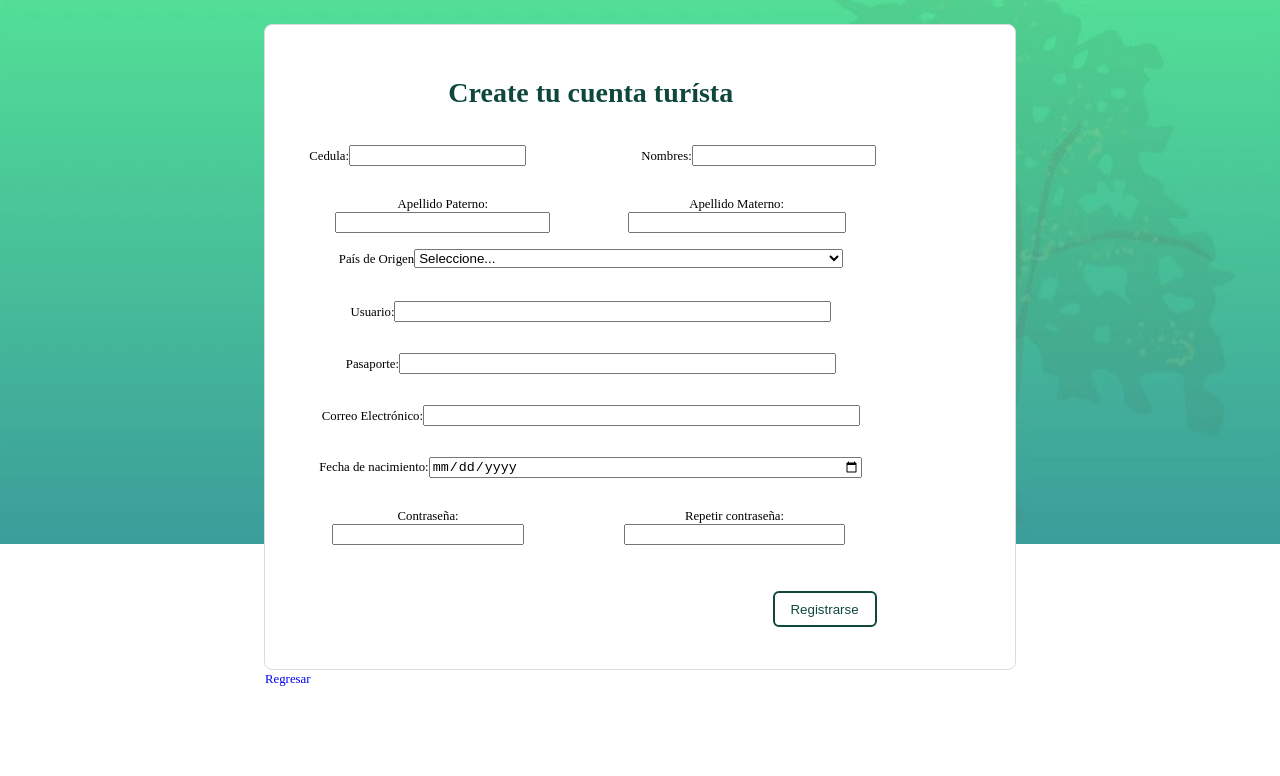
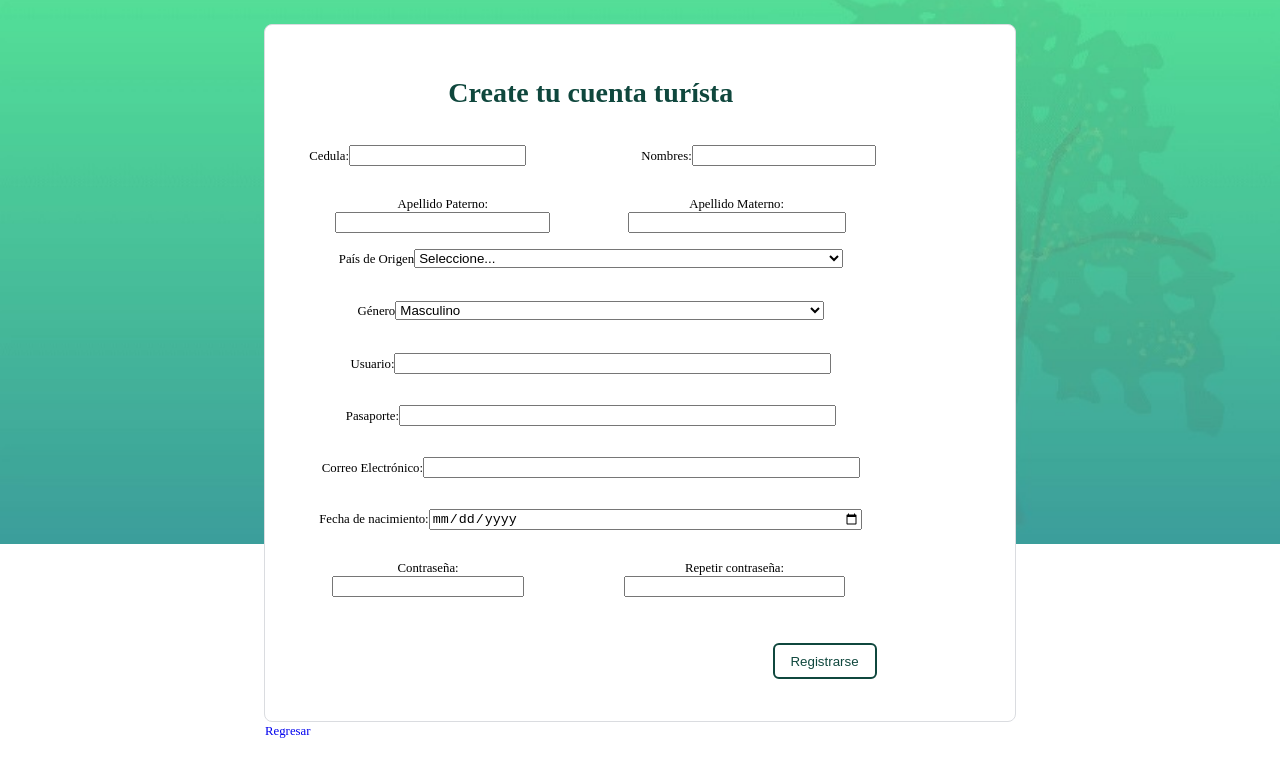
Before and after one commit to Trixtaro/rutasturisticas, a React (Create React App) app in the folder react-app/: page /register in a window 1280 px wide. Shown: the top 776 px of the page. Built offline with nearby package versions, Linux system fonts and the light colour scheme; a web font is replaced by a local one.

Commit message:
Se elimino las columnas f_ingreso de usuario y persona

```diff
--- a/react-app/src/pages/RegisterTurista.js
+++ b/react-app/src/pages/RegisterTurista.js
@@ -95,8 +95,15 @@ class RegisterTurista extends React.Component {
                                             </select>
                                         </div>
                                         <div className="field">
+                                            <label>Género</label>
+                                            <select name="genero" onChange={this.handleChange} value={this.state.form.genero}>
+                                                <option value="M">Masculino</option>
+                                                <option value="F">Femenino</option>
+                                            </select>
+                                        </div>
+                                        <div className="field">
                                             <label htmlFor="usuario">Usuario:</label>
-                                            <input type="text" id="usuario" name="usuario" onChange={this.handleChange} value={this.state.form.usuario}></input>
+                                            <input type="text" id="usuario" name="nickname" onChange={this.handleChange} value={this.state.form.nickname}></input>
                                         </div>
                                         <div className="field">
                                             <label htmlFor="pasaporte">Pasaporte:</label>
```
